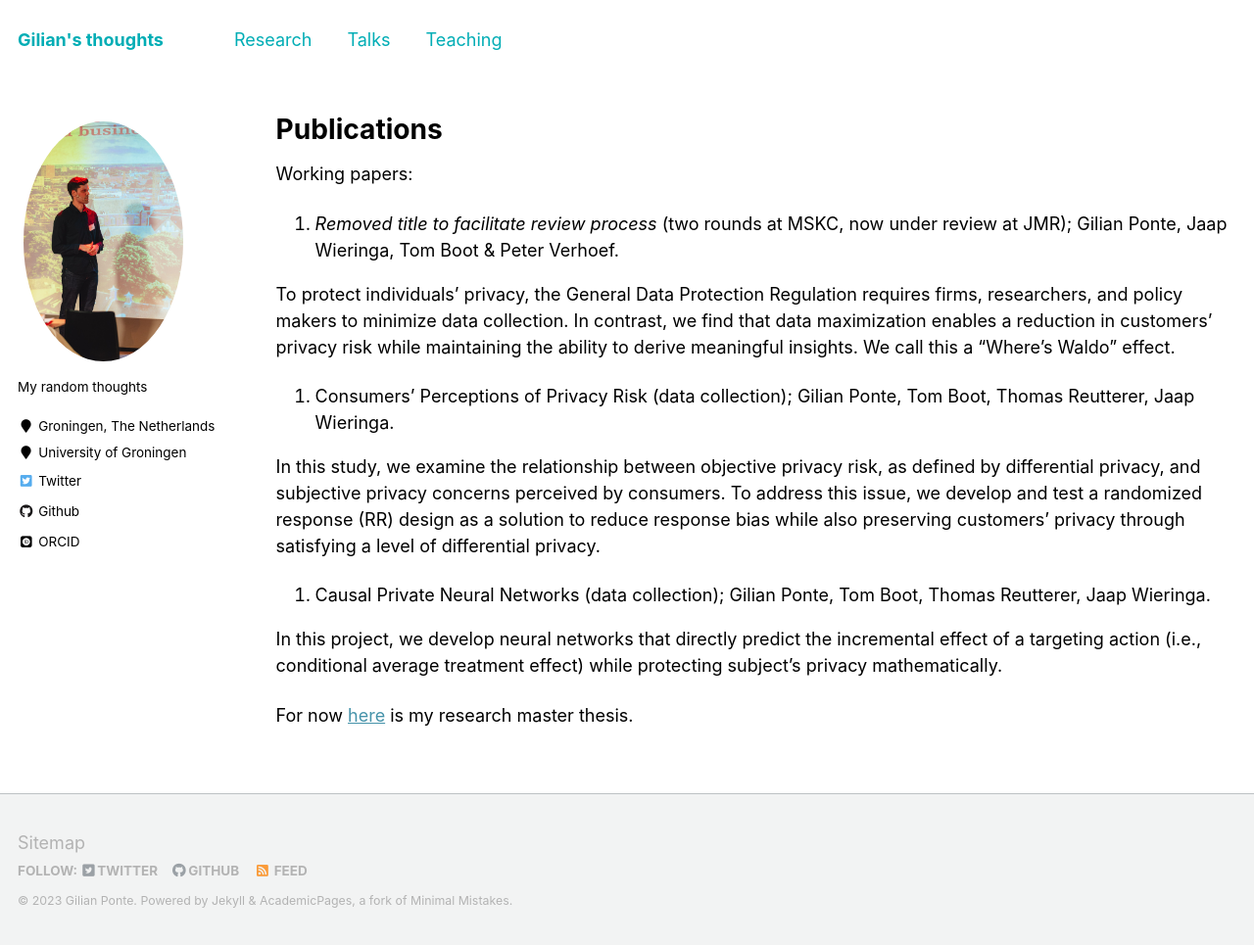
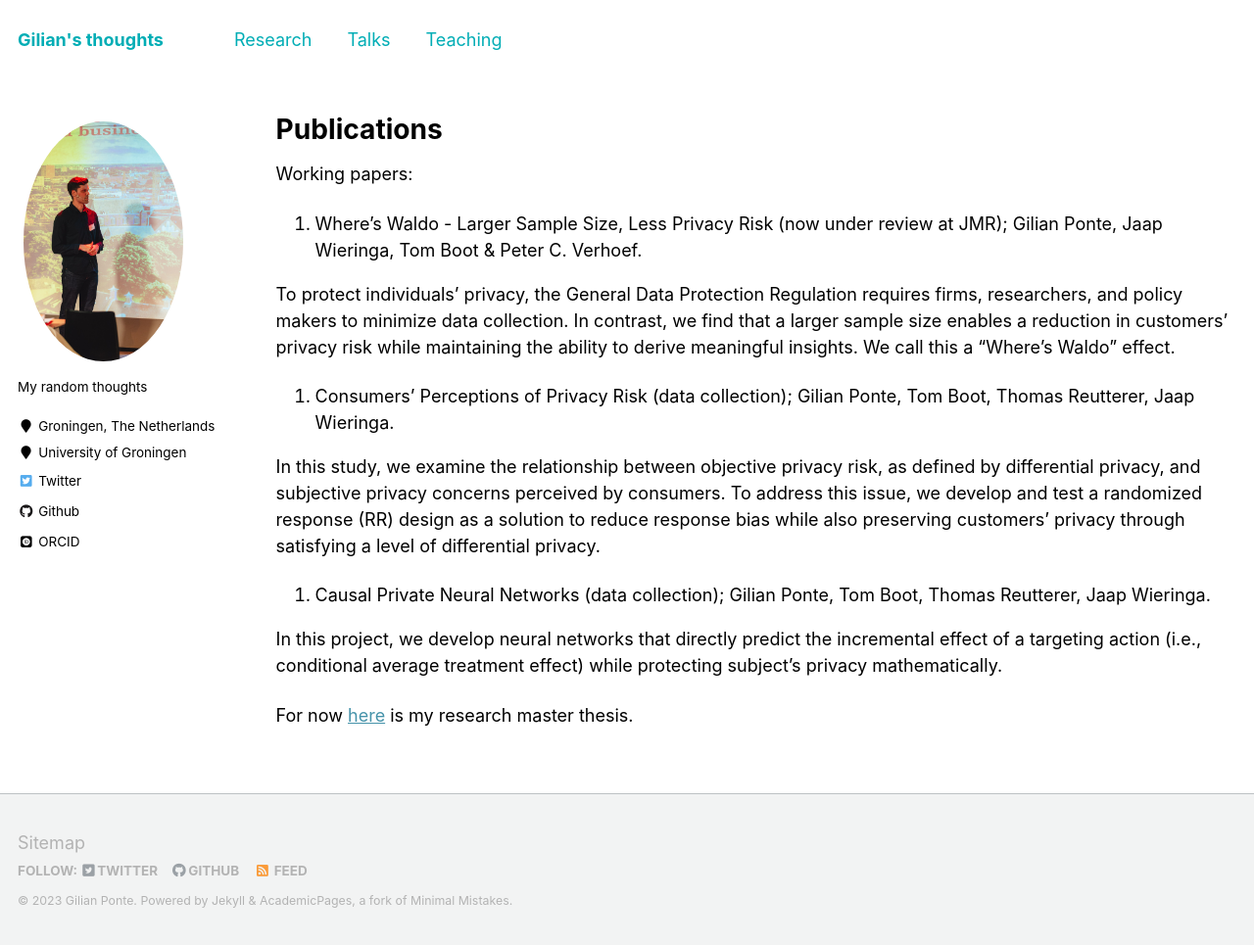
Before and after one commit to GilianPonte/gilianponte.github.io, a Jekyll site: the page built from _pages/publications.md, in a window 1280 px wide and 965 px high. Shown: the whole window at 98% size. Built offline with Jekyll 4.4.1, drawn with Linux system fonts in a browser that asks for light colours; some web fonts are replaced.

Commit message:
Update publications.md

```diff
--- a/_pages/publications.md
+++ b/_pages/publications.md
@@ -8,9 +8,9 @@ author_profile: true
 
 Working papers:
 
-1. _Removed title to facilitate review process_ (two rounds at MSKC, now under review at JMR); Gilian Ponte, Jaap Wieringa, Tom Boot & Peter Verhoef.
+1. Where's Waldo - Larger Sample Size, Less Privacy Risk (now under review at JMR); Gilian Ponte, Jaap Wieringa, Tom Boot & Peter C. Verhoef.
 
-To protect individuals’ privacy, the General Data Protection Regulation requires firms, researchers, and policy makers to minimize data collection. In contrast, we find that data maximization enables a reduction in customers' privacy risk while maintaining the ability to derive meaningful insights. We call this a “Where’s Waldo” effect.
+To protect individuals’ privacy, the General Data Protection Regulation requires firms, researchers, and policy makers to minimize data collection. In contrast, we find that a larger sample size enables a reduction in customers' privacy risk while maintaining the ability to derive meaningful insights. We call this a “Where’s Waldo” effect.
 
 2. Consumers' Perceptions of Privacy Risk (data collection); Gilian Ponte, Tom Boot, Thomas Reutterer, Jaap Wieringa.
 
```
